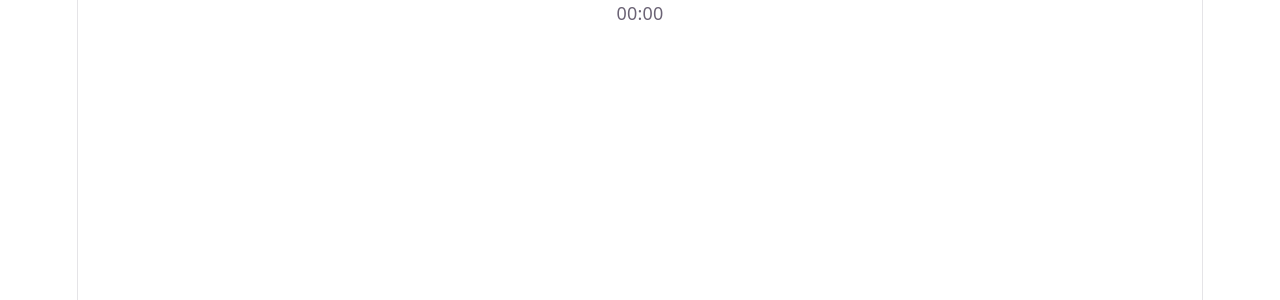
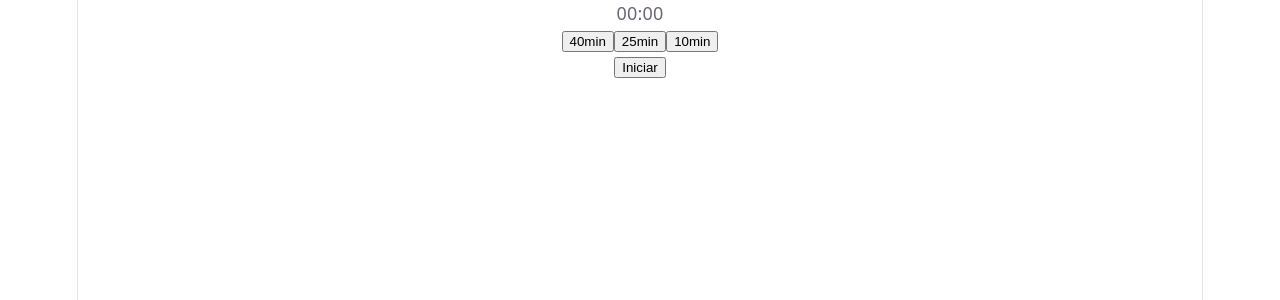
Before and after one commit to RamonEnProceso/Pomodoro, a React (Vite) app in the folder pomodoro-frontend/: page / in a window 1280 px wide. Shown: the top 300 px of the page. Built offline with nearby package versions, Linux system fonts and the light colour scheme.

Commit message:
feat: Añadir página de Pomodoro con tiempos de 45min, 25min y 10min

```diff
--- a/pomodoro-frontend/src/features/timer/page/timerPage.tsx
+++ b/pomodoro-frontend/src/features/timer/page/timerPage.tsx
@@ -1,13 +1,54 @@
+import { useEffect, useState } from "react";
 import DisplayTimer from "../displayTimer";
-import type { Timer } from "../../../models/timer";
 import { readSecondsTimer } from "../../../logic/readSecondsTimer";
+import { calcFinishTime, calcTimeMs } from "../../../logic/calcTime";
+import { minToMs } from "../../../logic/minToMilisec";
 
-const timer : Timer = readSecondsTimer(0);
+var WORK_MINUTES = 1;
 
 const TimerPage = () => {
-    return <div>
-        <DisplayTimer timer={timer}/>
-    </div>
-}
+    const [finishTime, setFinishTime] = useState<number | null>(null);
+    const [isRunning, setIsRunning] = useState(false);
+    const [timer, setTimer] = useState(readSecondsTimer(0));
+
+    useEffect(() => {
+        if (!isRunning || finishTime === null) return;
+
+        const interval = setInterval(() => {
+            const remaining = calcTimeMs(finishTime);
+
+            if (remaining <= 0) {
+                setTimer(readSecondsTimer(0));
+                setIsRunning(false);
+                return;
+            }
+
+            setTimer(readSecondsTimer(remaining));
+        }, 1000);
+
+        return () => clearInterval(interval);
+    }, [isRunning, finishTime]);
+
+    const start = () => {
+        setFinishTime(calcFinishTime(WORK_MINUTES));
+        setIsRunning(true);
+    };
+
+    const setTime = (e:number) => {
+        WORK_MINUTES = e;
+        setTimer(readSecondsTimer(minToMs(e)));
+    };
+
+    return (
+        <div>
+            <DisplayTimer timer={timer}/> <div>
+                <button onClick={() => setTime(40)} disabled={isRunning}>40min</button>
+                <button onClick={() => setTime(25)} disabled={isRunning}>25min</button>
+                <button onClick={() => setTime(10)} disabled={isRunning}>10min</button>
+            </div>
+            <button onClick={start} disabled={isRunning}>Iniciar</button>
+        </div>
+    );
+};
 
 export default TimerPage;
```
